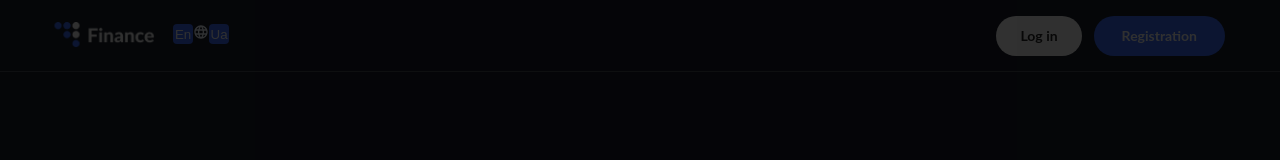
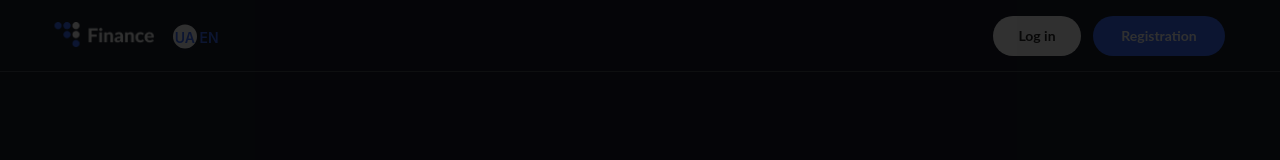
Before and after one commit to kolanuch13/finance-planner-app-frontend, a React (Create React App) app: page /finance-planner-app/login in a window 1280 px wide. Shown: the top 160 px of the page. Built offline with nearby package versions, Linux system fonts and the light colour scheme.

Commit message:
SwitcherUaEn

```diff
--- a/src/components/Header/authNav/AuthNav.module.css
+++ b/src/components/Header/authNav/AuthNav.module.css
@@ -4,7 +4,7 @@
   margin-top: 26px;
   margin-bottom: 26px;
   margin-left: 55px;
-  margin-right: 210px;
+  margin-right: 140px;
 }
 
 .NavLink {
--- a/src/components/Header/header/Header.jsx
+++ b/src/components/Header/header/Header.jsx
@@ -7,7 +7,6 @@ import LogOut from '../logout/LogOut';
 import Navigation from '../navigation/Navigation';
 import MobileTabletMenu from '../MobileTabletMenu/MobileTabletMenu';
 import AuthMenu from '../authNav/AuthNav';
-import ToggleLanguages from '../../ToggleLanguages/index';
 import css from './Header.module.css';
 import LanguageSwitcher from 'components/LanguageSwitcher/LanguageSwitcher';
 
@@ -34,8 +33,7 @@ function Header() {
           </div>
         )}
         <Logo />
-        {/*<LanguageSwitcher />*/} {/* Розмістити де потрібно */}
-        <ToggleLanguages />
+        <LanguageSwitcher />
         <div className={css.navigationBox}>
           <Navigation />
         </div>
--- a/src/components/Header/header/Header.module.css
+++ b/src/components/Header/header/Header.module.css
@@ -45,7 +45,7 @@
     display: block;
   }
   .authMenu {
-    /* width: 620px; */
+    width: 550px;
     display: block;
   }
 }
--- a/src/components/Header/logo/Logo.module.css
+++ b/src/components/Header/logo/Logo.module.css
@@ -6,6 +6,7 @@
   margin-left: 16px;
   margin-top: 24px;
   margin-bottom: 24px;
+  margin-right: 10px;
 }
 
 @media screen and (min-width: 768px) {
@@ -18,6 +19,7 @@
     margin-top: 22px;
     margin-bottom: 22px;
     margin-left: 32px;
+    margin-right: 0px;
   }
 }
 
@@ -31,5 +33,6 @@
     margin-top: 22px;
     margin-bottom: 22px;
     margin-left: 40px;
+    margin-right: 0px;
   }
 }
--- a/src/components/Header/userBar/UserBar.module.css
+++ b/src/components/Header/userBar/UserBar.module.css
@@ -30,4 +30,5 @@
   border-radius: 8px;
   border: none;
   margin-right: 16px;
+  cursor: pointer;
 }
--- a/src/components/Header/userNav/UserNav.module.css
+++ b/src/components/Header/userNav/UserNav.module.css
@@ -3,6 +3,8 @@
 }
 
 .login {
+  width: 71px;
+  height: 30px;
   font-family: 'Lato';
   font-style: normal;
   font-weight: 700;
@@ -24,6 +26,8 @@
 }
 
 .register {
+  width: 100px;
+  height: 30px;
   font-family: 'Lato';
   font-style: normal;
   font-weight: 700;
@@ -46,6 +50,8 @@
 
 @media screen and (min-width: 768px) {
   .login {
+    width: 88px;
+    height: 40px;
     font-size: 14px;
     line-height: 1.43;
     padding: 10px 24px;
@@ -58,6 +64,8 @@
   }
 
   .register {
+    width: 132px;
+    height: 40px;
     font-size: 14px;
     line-height: 1.43;
     padding: 10px 28px;
--- a/src/components/LanguageSwitcher/LanguageSwitcher.module.css
+++ b/src/components/LanguageSwitcher/LanguageSwitcher.module.css
@@ -3,6 +3,7 @@
   display: inline-block;
   width: calc(24px * 2);
   height: 24px;
+  margin-top: 15px;
   transform: translateY(40%);
   transition: transform 0.17s cubic-bezier(0.26, 0.48, 0.08, 0.9);
 }
@@ -18,14 +19,14 @@
   font-size: 14px;
   font-weight: 600;
   top: 4px;
-  color: #0089ff;
-  mix-blend-mode: difference;
+  color: #3a6af5;
+  /* mix-blend-mode: difference; */
 }
 .languageSwitcher .selectUa {
   left: 26.5px;
 }
 .languageSwitcher .selectEn {
-  right: 27px;
+  right: 26px;
 }
 .Slider {
   position: absolute;
@@ -34,7 +35,7 @@
   left: 0;
   right: 0;
   bottom: 0;
-  background-color: #1e3470;
+  /* background-color: rgba(30, 52, 112, 0.16); */
   transition: 0.4s;
 }
 .Slider:before {
@@ -44,7 +45,7 @@
   width: 24px;
   left: 0;
   bottom: 0;
-  background-color: white;
+  background-color: #f3f3f3;
   box-shadow: 0 3px 24px rgba(30, 52, 112, 0.16);
   transition: 0.4s;
 }
```
